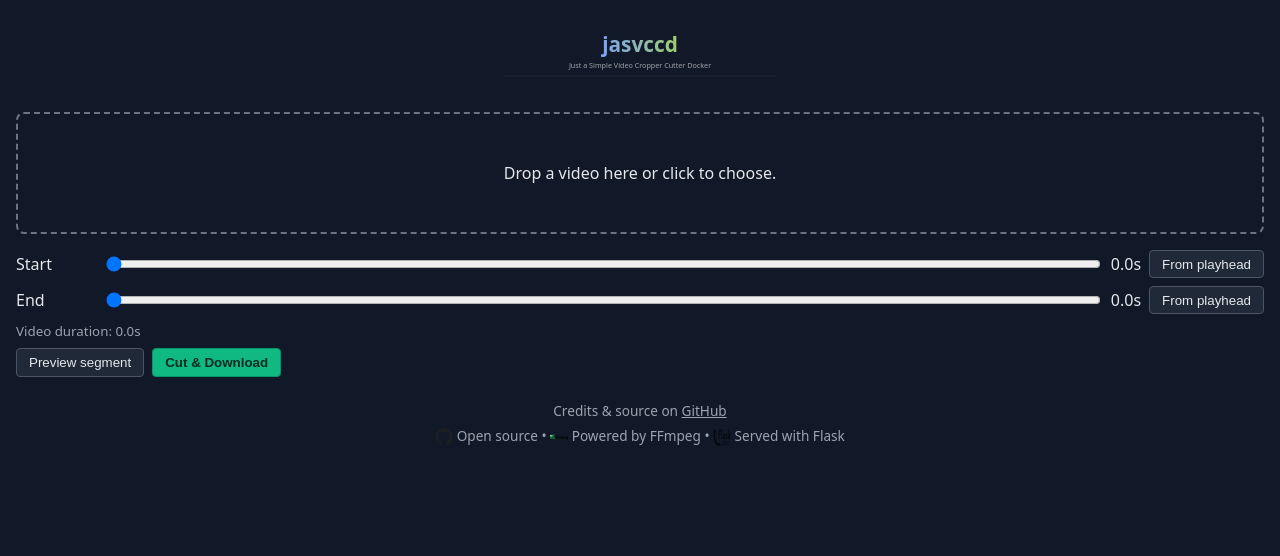
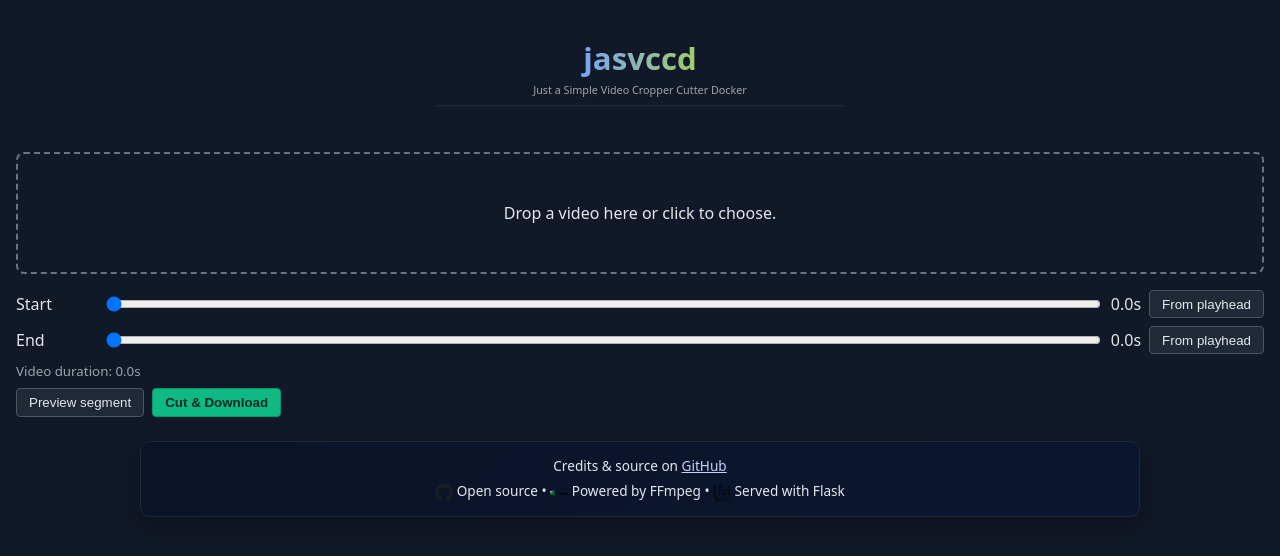
Before and after one commit to mythosaz/jasvccd, a Flask app: page / in a window 1280 px wide. Shown: the top 556 px of the page. Run offline with Flask 3, Linux system fonts and the light colour scheme.

Commit message:
Improve header branding and footer readability

```diff
--- a/templates/index.html
+++ b/templates/index.html
@@ -3,6 +3,8 @@
 <head>
     <meta charset="utf-8" />
     <title>Quick Snip</title>
+    <link rel="icon" type="image/svg+xml" href="/static/favicon.svg">
+    <link rel="alternate icon" type="image/x-icon" href="/static/favicon.ico">
     <style>
         body {
             font-family: system-ui, sans-serif;
@@ -17,9 +19,9 @@
             margin-bottom: 1rem;
         }
         .logo {
-            width: 60%;
-            max-width: 480px;
-            min-width: 280px;
+            width: 80%;
+            max-width: 720px;
+            min-width: 340px;
             height: auto;
         }
         #dropzone {
@@ -89,6 +91,17 @@
             gap: 0.4rem;
             align-items: center;
             text-align: center;
+            background: linear-gradient(135deg, #0b1326, #0b162f);
+            border: 1px solid #1f2937;
+            padding: 0.9rem 1.2rem;
+            border-radius: 10px;
+            box-shadow: 0 10px 30px rgba(0, 0, 0, 0.25);
+            width: min(960px, 96%);
+            margin: 0 auto;
+            color: #e5e7eb;
+        }
+        .attrib a {
+            color: #c7d2fe;
         }
         .attrib-icon {
             width: 18px;
```
